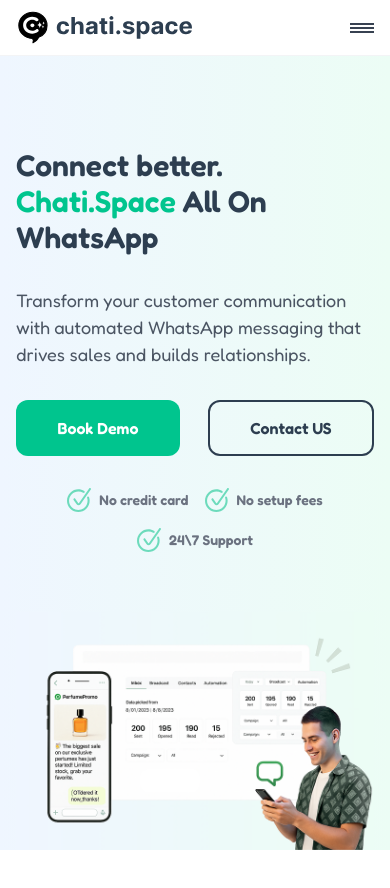
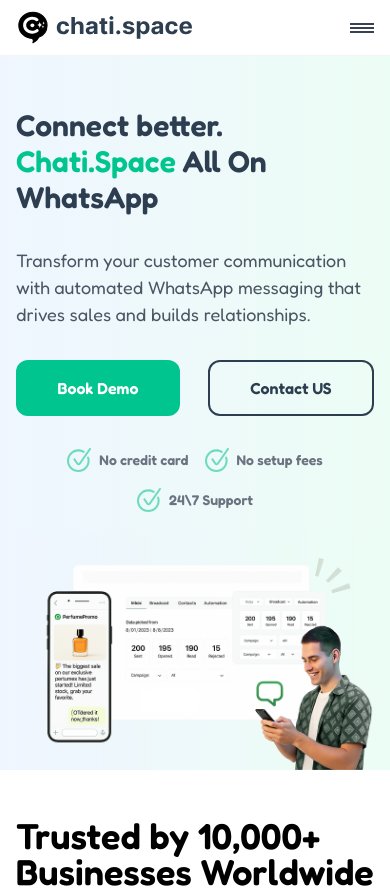
Before and after one commit to AQuadic/chat.space_nextjs, a Next.js app: page / in a window 390 px wide. Shown: the top 888 px of the page. Built offline with nearby package versions, Linux system fonts and the light colour scheme.

Commit message:
fixes hero on mobile

```diff
--- a/src/components/home/HomeHero.tsx
+++ b/src/components/home/HomeHero.tsx
@@ -13,7 +13,7 @@ const HomeHero = () => {
           initial={{ opacity: 0, x: -50 }}
           animate={{ opacity: 1, x: 0 }}
           transition={{ duration: 0.6 }}
-          className="py-10"
+          className="sm:py-10"
         >
           <h2 className="text-[#2D3E50] text-3xl sm:text-5xl font-semibold leading-[1.2]">
             Connect better. <br />
```
